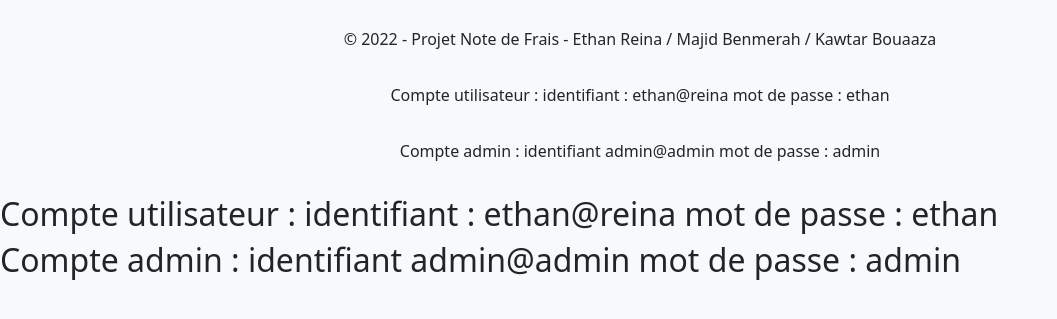
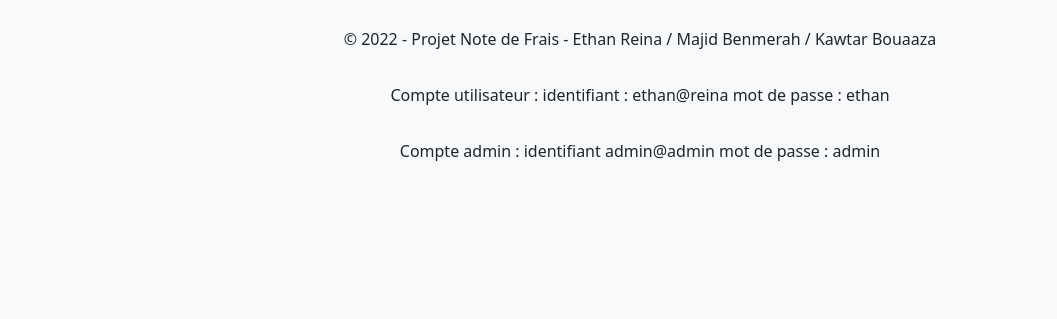
Before and after one commit to EthanReina/projet-bts-2, a PHP site: page / in a window 1280 px wide. Shown: the part 205-524 px from the top of the page, without its empty margins (0-1057 px from the left). Run offline with PHP 8.4, Linux system fonts and the light colour scheme.

Commit message:
Update pied.php

```diff
--- a/vue/pied.php
+++ b/vue/pied.php
@@ -12,10 +12,6 @@
         </div>
       </div>
     </div>
-    <div class="position-absolute top-50 start-0 translate-middle;">
-      <h2> Compte utilisateur : identifiant : ethan@reina mot de passe : ethan</h2>
-      <h2> Compte admin : identifiant admin@admin mot de passe : admin</h2>
-    </div>
   </footer>
 
 </body>
```
